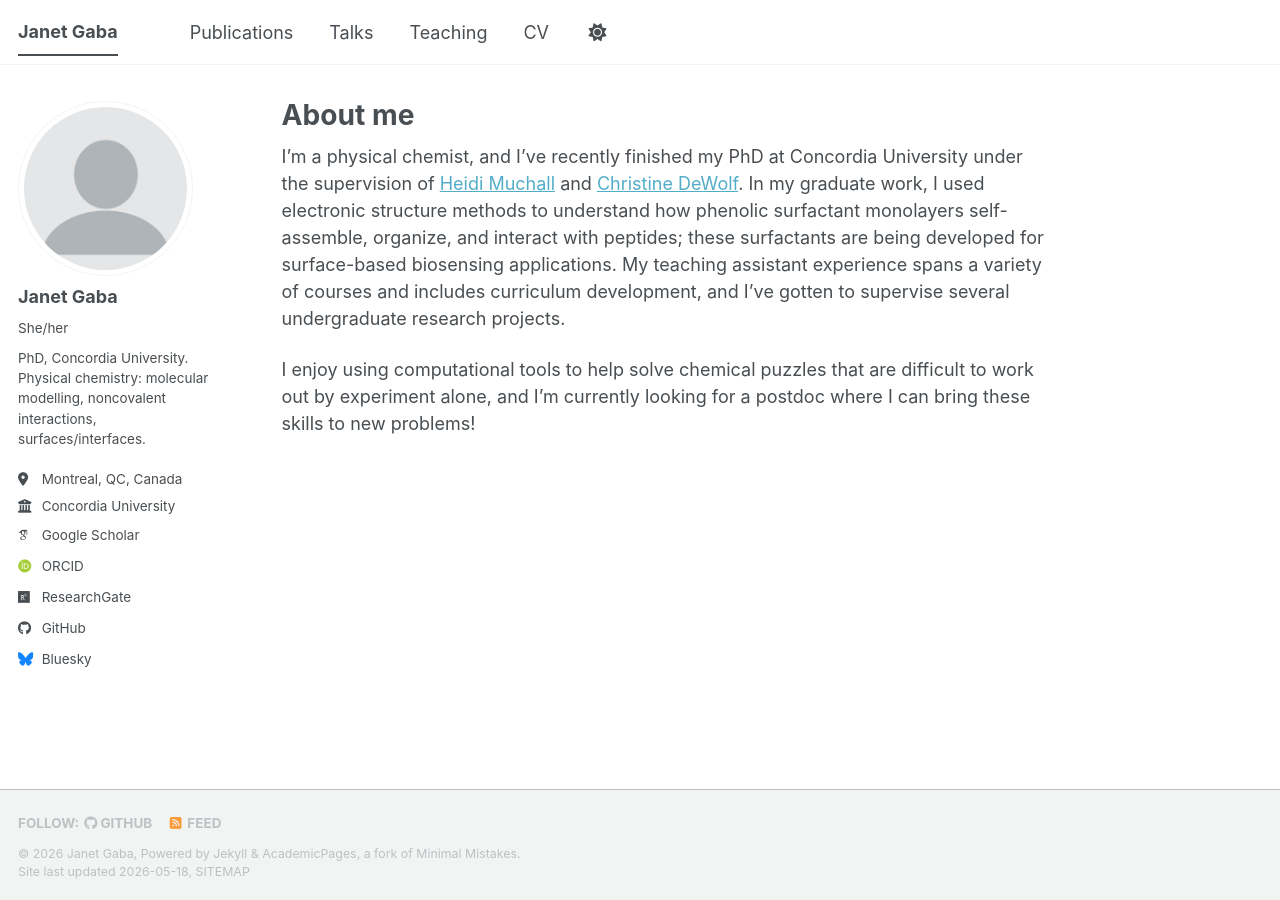
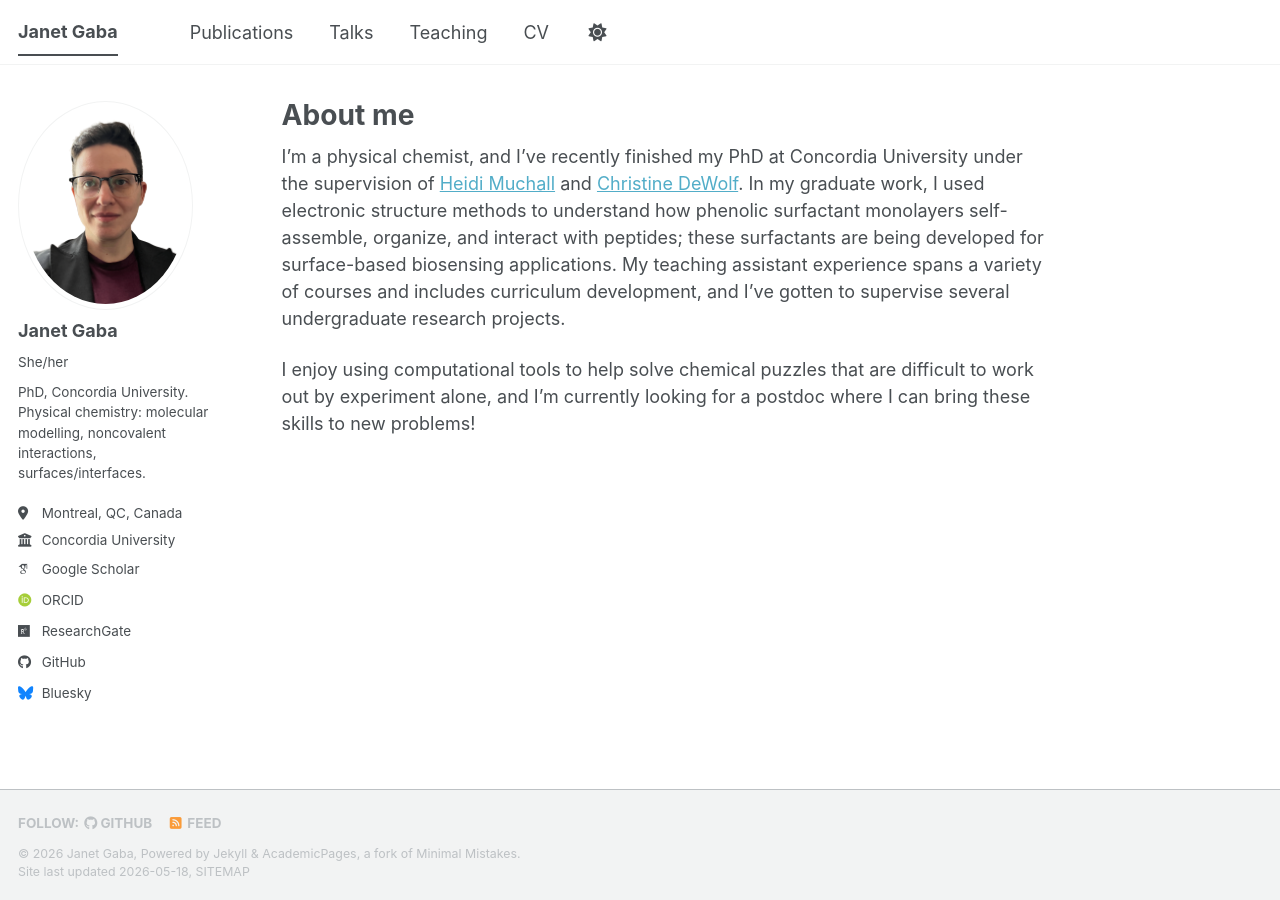
Before and after one commit to janetgaba/janetgaba.github.io, a Jekyll site: the page built from _pages/about.md, in a window 1280 px wide. Built offline with Jekyll 4.4.1, drawn with Linux system fonts in a browser that asks for light colours; some web fonts are replaced; a script bundle is joined from its source files by our own code; library files that are not in the unit come from our copies.

Commit message:
Update _config.yml

```diff
--- a/_config.yml
+++ b/_config.yml
@@ -23,7 +23,7 @@ repository               : "janetgaba/janetgaba.github.io"
 #               Additional customization can be done by editing /_includes/author-profile.html
 author:
   # Biographic information
-  avatar           : "profile.png"
+  avatar           : "website_image.png"
   name             : "Janet Gaba"
   pronouns         : "She/her"
   bio              : "PhD, Concordia University. Physical chemistry: molecular modelling, noncovalent interactions, surfaces/interfaces."
```
